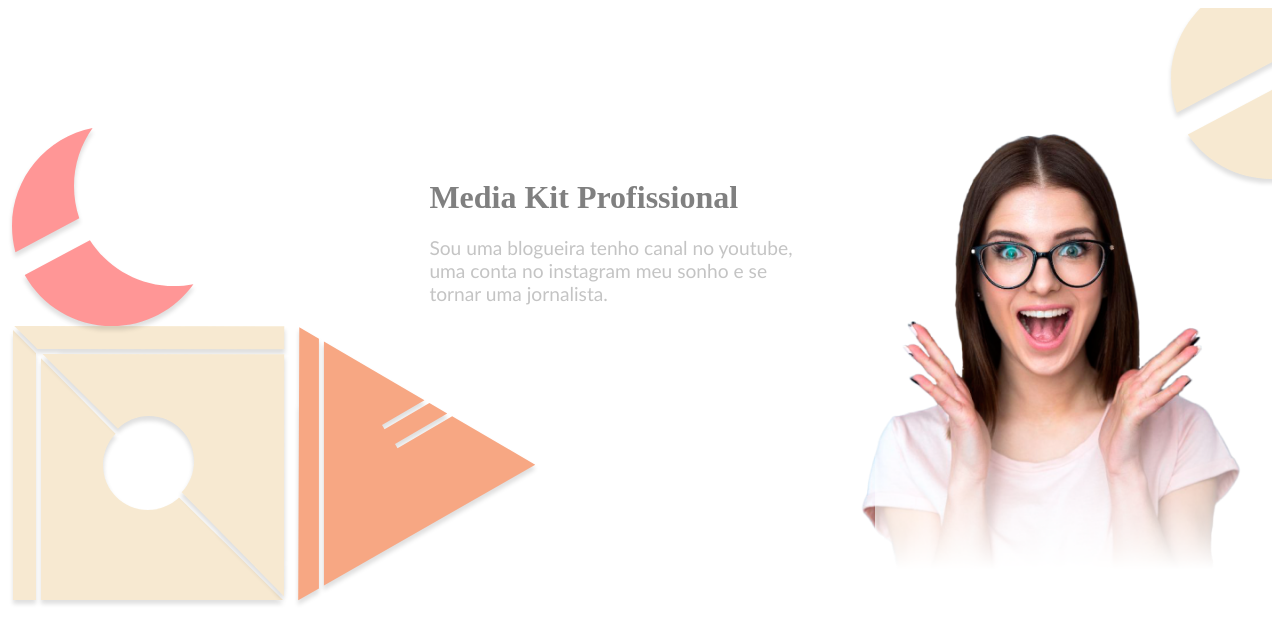
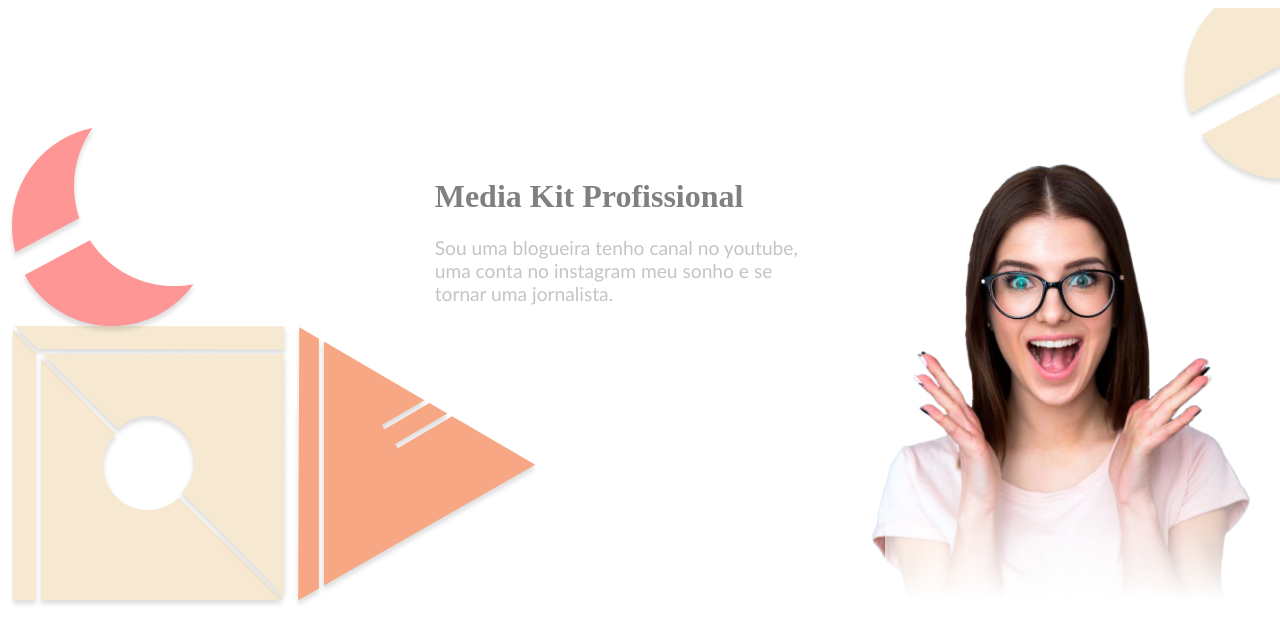
Before and after one commit to WelderMileu/blogueira, a Gatsby site: page /components/Banner in a window 1280 px wide. Built offline with nearby package versions, Linux system fonts and the light colour scheme; Gatsby itself is replaced by a stand-in of ours.

Commit message:
Montando o component do menu da nossa aplicação

```diff
--- /dev/null
+++ b/public/page-data/components/navigator/page-data.json
@@ -0,0 +1 @@
+{"componentChunkName":"component---src-pages-components-navigator-index-js","path":"/components/navigator/","result":{"pageContext":{}}}
--- a/public/page-data/dev-404-page/page-data.json
+++ b/public/page-data/dev-404-page/page-data.json
@@ -1 +1 @@
-{"componentChunkName":"component---cache-dev-404-page-js","path":"/dev-404-page/","result":{"data":{"allSitePage":{"nodes":[{"path":"/components/Banner/"},{"path":"/"},{"path":"/style/global/"},{"path":"/style/"}]}},"pageContext":{}}}
+{"componentChunkName":"component---cache-dev-404-page-js","path":"/dev-404-page/","result":{"data":{"allSitePage":{"nodes":[{"path":"/components/Banner/"},{"path":"/"},{"path":"/style/global/"},{"path":"/style/"},{"path":"/components/navigator/"}]}},"pageContext":{}}}
--- a/src/pages/components/Banner/index.js
+++ b/src/pages/components/Banner/index.js
@@ -5,7 +5,15 @@ import Img from 'gatsby-image'
 import group1 from '../../assets/images/group1.svg'
 import group2 from '../../assets/images/group2.svg'
 
-import { View, Text, TextSmall, Flex } from '../../style'
+import {
+	Text,
+	TextSmall,
+	Flex,
+	BannerText,
+	BannerImage,
+	BannerIconPrimary,
+	BannerIconSecondary
+} from '../../style'
 
 const Banner = () => {
 	const { moca } = useStaticQuery(graphql`
@@ -22,25 +30,32 @@ const Banner = () => {
 
 	return (
 		<Flex>
-			<View style={{ position: 'absolute', gridColumn: '5', marginTop:'150px' }}>
-				<TextSmall style={{ marginBottom: '10px' }}>
-					Media Kit Profissional
-				</TextSmall>
-				<Text style={{ color: '#C4C4C4', width: '370px' }}>
+			<BannerText>
+				<TextSmall mt="20px" color="gray"> Media Kit Profissional </TextSmall>
+				<Text color='#C4C4C4' mt="10px">
 					Sou uma blogueira tenho canal no youtube,
 					uma conta no instagram meu sonho e se tornar
 					uma jornalista.
 				</Text>
-			</View>
-			<View style={{ position: 'absolute', gridColumn: '9', marginTop: '120px' }}>
-				<Img fixed={moca.childImageSharp.fixed} alt="Moca" />
-			</View>
-			<View style={{ position: 'absolute', gridColumn: '1', marginTop: '120px' }}>
-				<img src={group1}/>
-			</View>
-			<View style={{ position: 'absolute', gridColumn: '12'}}>
-				<img src={group2}/>
-			</View>
+			</BannerText>
+			<BannerImage>
+				<Img
+					fixed={moca.childImageSharp.fixed}
+					alt="Moca"
+				/>
+			</BannerImage>
+			<BannerIconPrimary>
+				<img
+					src={group1}
+					alt="Icon1"
+				/>
+			</BannerIconPrimary>
+			<BannerIconSecondary>
+				<img
+					src={group2}
+					alt="Icon2"
+				/>
+			</BannerIconSecondary>
 		</Flex>
 	)
 }
--- a/src/pages/index.js
+++ b/src/pages/index.js
@@ -3,10 +3,13 @@ import React from 'react'
 import Global from './style/global'
 import Banner from './components/Banner'
 
+import Navigator from './components/navigator'
+
 function App() {
 	return (
 		<React.Fragment>
 			<Global />
+			<Navigator/>
 			<Banner />
 		</React.Fragment>
 	)
--- a/src/pages/style/index.js
+++ b/src/pages/style/index.js
@@ -1,23 +1,140 @@
 import styled from 'styled-components'
 
 export const View = styled.div`
+	position: ${ props => props.position } !important;
+	padding: ${ props => props.padding };
+	grid-column: ${ props => props.gridPosition };
+	margin-left: ${ props => props.ml };
 	width: 100%;
 	display: block;
+	z-index: ${ props => props.index };
 `;
 
 export const Text = styled.p`
 	font-size: 1.2rem;
 	font-family: 'calibri', sans-serif;
+	margin-top: ${ props => props.mt };
+	color: ${ props => props.color }
 `;
+
 export const TextSmall = styled.h1`
-	color: gray;
-`;
+	color: ${ props => props.color };
+	margin-top: ${ props => props.mt };
+`
 
 export const Flex = styled.div`
 	width: 100%;
 	height: 100vh;
 	display: grid;
 	grid-template-columns: repeat(12, 1fr);
-	position: relative;
+	position: absolute;
 	overflow: hidden;
 `;
+
+export const BannerText = styled.div`
+	position: absolute;
+	grid-column: 5;
+	margin-top: 150px;
+
+	p {
+		width: 370px;
+	}
+
+	@media(max-width: 1050px) {
+		grid-column: 4;
+	}
+
+	@media(max-width: 800px) {
+		grid-column: 3;
+		margin-top: 70px;
+	}
+
+	@media(max-width: 500px) {
+		grid-column: 3;
+		margin-top: 200px;
+		text-align: center;
+
+		h1 {
+			font-size: 24px;
+			width: 80%;
+		}
+
+		p {
+			width: 80%;
+		}
+	}
+`
+
+export const BannerImage = styled.div`
+	position: absolute;
+	grid-column: 9;
+	margin-top: 150px;
+
+	@media(max-width: 1050px) {
+		grid-column: 8;
+	}
+
+	@media(max-width: 800px) {
+		grid-column: 7;
+	}
+
+	@media(max-width: 500px) {
+		display: none;
+	}
+`
+
+export const BannerIconPrimary = styled.div`
+	position:absolute;
+	grid-column: 1;
+	top: 120px;
+	width: 50%;
+
+	@media(max-width: 1050px) {
+		img {
+			position: absolute;
+			width: 100%;
+		}
+	}
+
+	@media(max-width: 800px) {
+		img {
+			top: 100px;
+		}
+	}
+
+	@media(max-width: 500px) {
+		img {
+			top: 300px;
+		}
+	}
+`
+
+export const BannerIconSecondary = styled.div`
+	position:absolute;
+	grid-column: 12;
+	width:100%;
+
+	@media(max-width: 1050px) {
+		grid-column: 12;
+		img {
+			position: absolute;
+			width: 100%;
+		}
+	}
+`
+export const NavContainer = styled.ul`
+	display: flex;
+	list-style: none;
+	width: 100%;
+`
+
+export const NavItens = styled.li`
+	padding: 10px;
+	color: ${ props => props.color };
+	cursor: pointer !important;
+	transition: .2s ease-in;
+
+	&:hover{
+		background-color: orange !important;
+	}
+`;
```
Also changed, not shown: public/index.html (deleted, +0 -1 lines), src/pages/components/navigator/index.js (added, +21 -0 lines), README.md.
